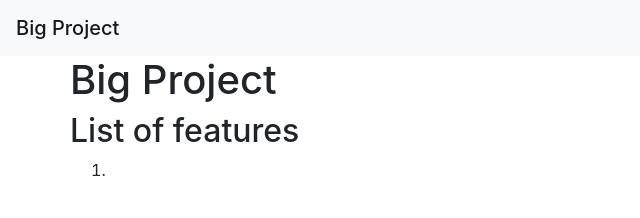
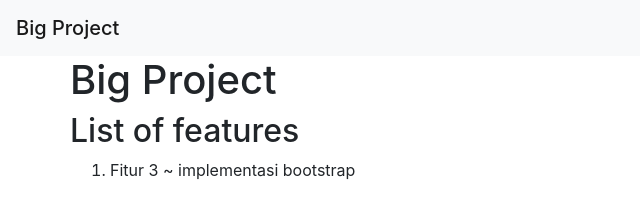
Before and after one commit to i01107/bigproject, a plain HTML site: page client/index.html in a window 1280 px wide. Shown: the whole page, without its empty margins (0-640 px from the left). Drawn offline with nearby package versions, Linux system fonts and the light colour scheme.

Commit message:
Fitur 3 - Bootstrap implementation in basic

```diff
--- a/client/index.html
+++ b/client/index.html
@@ -20,7 +20,7 @@
 
         <h2>List of features</h2>
         <ol>
-          <li></li>
+          <li>Fitur 3 ~ implementasi bootstrap</li>
         </ol>
       </div>
     </div>
```
